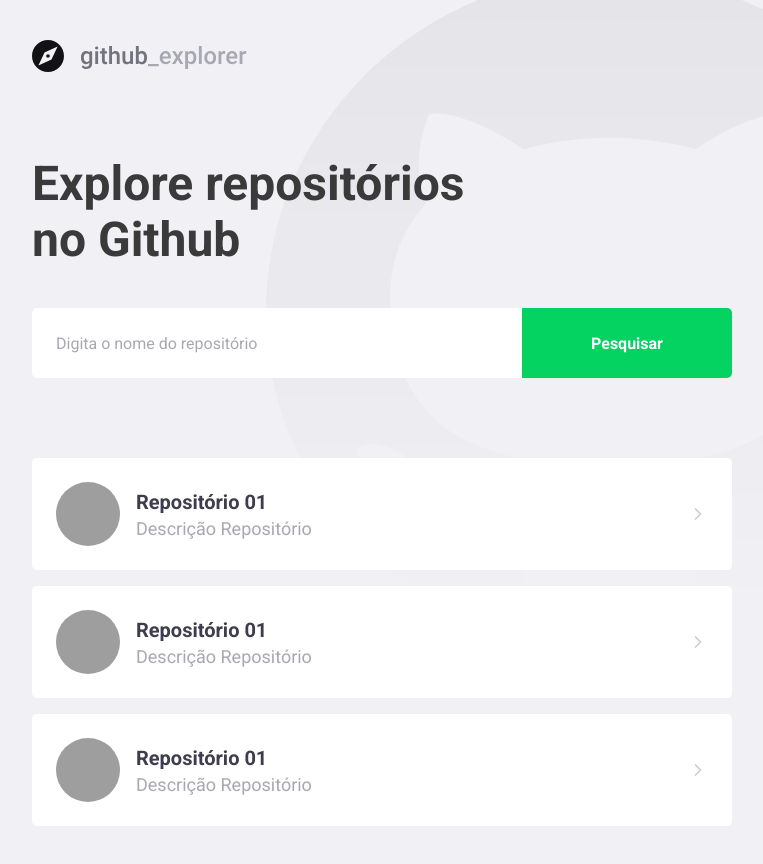
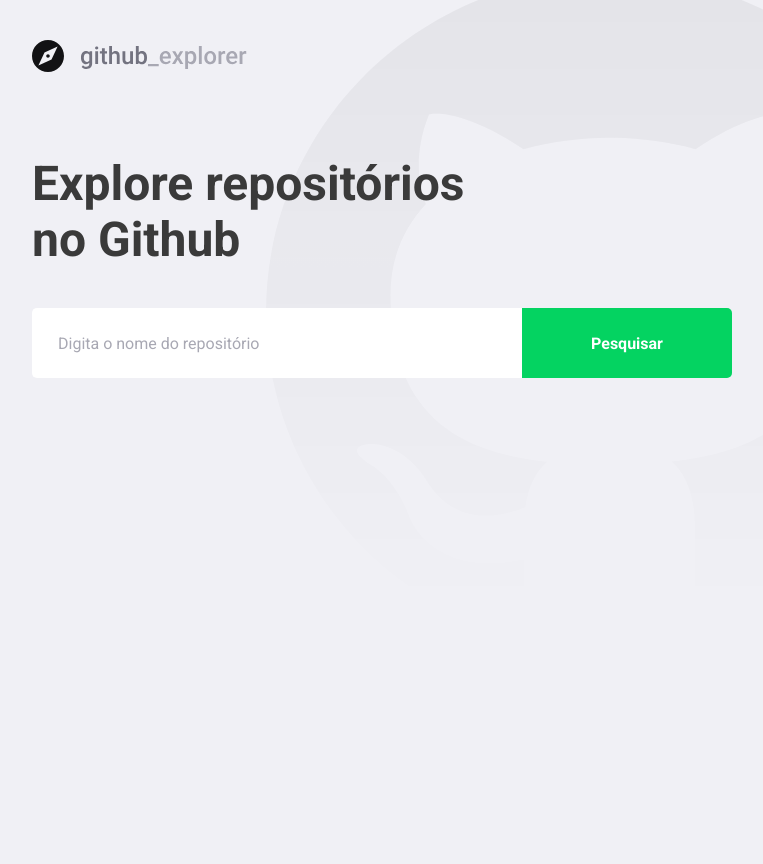
Before and after one commit to JoaoGil06/github-explorer, a React (Create React App) app: page / in a window 1280 px wide. Shown: the whole page, without its empty margins (148-911 px from the left). After the commit the page ends 800 px from the top, so only its background shows below. Built offline with nearby package versions, Linux system fonts and the light colour scheme; grey boxes are pictures that could not be loaded.

Commit message:
Add LocalStorage & Config Route to Repo Page

```diff
--- a/package.json
+++ b/package.json
@@ -10,6 +10,7 @@
     "@types/node": "^12.0.0",
     "@types/react": "^16.9.0",
     "@types/react-dom": "^16.9.0",
+    "axios": "^0.19.2",
     "polished": "^3.6.1",
     "react": "^16.13.1",
     "react-dom": "^16.13.1",
--- a/src/pages/Dashboard/index.tsx
+++ b/src/pages/Dashboard/index.tsx
@@ -1,53 +1,97 @@
-import React from 'react'
+import React, { useState, useEffect, FormEvent } from 'react'
+import api from '../../services/api'
+
+import { Link } from 'react-router-dom'
+
+import { Title, Form, Repositories, Error } from './styles'
+import logoImg from '../../assets/logo.svg';
 import { FiChevronRight } from 'react-icons/fi'
 
-import { Title, Form, Repositories } from './styles'
-import logoImg from '../../assets/logo.svg';
+interface Repository {
+  full_name: string;
+  description: string;
+  owner: {
+    login: string;
+    avatar_url: string;
+  }
+}
 
 const Dashboard: React.FC = () => {
+  const [newRepo, setNewRepo] = useState('')
+  const [inputError, setInputError] = useState('')
+
+  const [repositories, setRepositories] = useState<Repository[]>(() => {
+    const storagedRepositories = localStorage.getItem('@GithubExplorer:repositories')
+
+    if(storagedRepositories) {
+      return JSON.parse(storagedRepositories)
+    } else {
+      return []
+    }
+  })
+
+
+
+  useEffect(() => {
+    localStorage.setItem('@GithubExplorer:repositories', JSON.stringify(repositories))
+  }, [repositories])
+
+  async function handleAddRepository(e: FormEvent<HTMLFormElement>): Promise<void> {
+    e.preventDefault();
+
+    if(!newRepo) {
+      setInputError('Digita o autor/nome do repositório')
+      return;
+    }
+
+    try {
+      const response = await api.get<Repository>(`repos/${newRepo}`)
+
+      const repository = response.data
+
+      setRepositories([...repositories, repository])
+      setNewRepo('')
+      setInputError('')
+    }catch(err) {
+      setInputError('Erro na pesquisa do repositório')
+    }
+  }
+
+
   return (
     <>
       <img src={logoImg} alt="Github Explorer" />
       <Title>Explore repositórios no Github</Title>
 
-      <Form>
-        <input placeholder="Digita o nome do repositório" />
+      <Form hasError={!!inputError} onSubmit={handleAddRepository}>
+        <input
+          value={newRepo}
+          onChange={ (e) => setNewRepo(e.target.value)}
+          placeholder="Digita o nome do repositório" />
+
         <button type="submit">Pesquisar</button>
       </Form>
 
+      { inputError && <Error>{inputError}</Error> }
+
+
+
       <Repositories>
-        <a href="">
-            <img src="https://avatars0.githubusercontent.com/u/33355337?s=460&u=3c357e3a6e02e6aefbfe745db0a1af594f9906d7&v=4"
-            alt="João Gil" />
-            <div>
-              <strong>Repositório 01</strong>
-              <p>Descrição Repositório</p>
-            </div>
+        {repositories.map(repository => (
+          <Link key={repository.full_name} to={`/repositories/${repository.full_name}`}>
+          <img src={repository.owner.avatar_url}
+          alt={repository.owner.login} />
+          <div>
+            <strong>{repository.full_name}</strong>
+            <p>{repository.description}</p>
+          </div>
 
-            <FiChevronRight size={20} />
-        </a>
+          <FiChevronRight size={20} />
+      </Link>
+        ))}
 
-        <a href="">
-            <img src="https://avatars0.githubusercontent.com/u/33355337?s=460&u=3c357e3a6e02e6aefbfe745db0a1af594f9906d7&v=4"
-            alt="João Gil" />
-            <div>
-              <strong>Repositório 01</strong>
-              <p>Descrição Repositório</p>
-            </div>
 
-            <FiChevronRight size={20} />
-        </a>
 
-        <a href="">
-            <img src="https://avatars0.githubusercontent.com/u/33355337?s=460&u=3c357e3a6e02e6aefbfe745db0a1af594f9906d7&v=4"
-            alt="João Gil" />
-            <div>
-              <strong>Repositório 01</strong>
-              <p>Descrição Repositório</p>
-            </div>
-
-            <FiChevronRight size={20} />
-        </a>
       </Repositories>
     </>
   )
--- a/src/pages/Dashboard/styles.ts
+++ b/src/pages/Dashboard/styles.ts
@@ -1,5 +1,9 @@
-import styled from 'styled-components'
+import styled, { css } from 'styled-components'
 import { shade } from 'polished'
+
+interface FormProps {
+  hasError: boolean;
+}
 
 export const Title = styled.h1`
   font-size: 48px;
@@ -10,7 +14,7 @@
   margin-top: 80px;
 `;
 
-export const Form = styled.form`
+export const Form = styled.form<FormProps>`
   margin-top: 40px;
   max-width: 700px;
 
@@ -23,6 +27,12 @@
     border: 0;
     border-radius: 5px 0 0 5px;
     color: #3a3a3a;
+    border: 2px solid #FFF;
+    border-right: 0;
+
+    ${(props) => props.hasError && css`
+      border-color: #c53030;
+    `}
 
     &::placeholder {
       color: #a8a8b3;
@@ -72,7 +82,8 @@
     }
 
     div {
-      margin-left: 16px;
+      margin: 0 16px;
+      flex: 1;
 
       strong {
         font-size: 20px;
@@ -96,3 +107,9 @@
     }
   }
 `;
+
+export const Error = styled.span`
+  display: block;
+  color: #c53030;
+  margin-top: 8px;
+`
--- a/src/pages/Repository/index.tsx
+++ b/src/pages/Repository/index.tsx
@@ -1,8 +1,17 @@
 import React from 'react'
+import { useRouteMatch } from 'react-router-dom'
+
+interface RepositoryParams {
+  repository: string;
+}
 
 const Repository: React.FC = () => {
+  const { params } = useRouteMatch<RepositoryParams>()
+
+
+
   return (
-    <h1>Repository</h1>
+    <h1>Repository:{params.repository}</h1>
   )
 }
 
--- a/src/routes/index.tsx
+++ b/src/routes/index.tsx
@@ -7,7 +7,7 @@
 const Routes: React.FC = () => (
   <Switch>
     <Route exact path="/" component={Dashboard} />
-    <Route path="/repository" component={Repository} />
+    <Route path="/repositories/:repository+" component={Repository} />
   </Switch>
 )
 
--- /dev/null
+++ b/src/services/api.ts
@@ -0,0 +1,7 @@
+import axios from 'axios';
+
+const api = axios.create({
+  baseURL: 'http://api.github.com'
+})
+
+export default api
```
Also changed, not shown: 1 other file (tests, documents, lock files or other folders).
